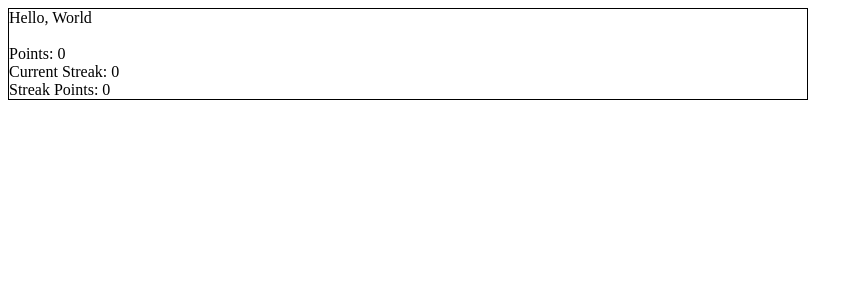
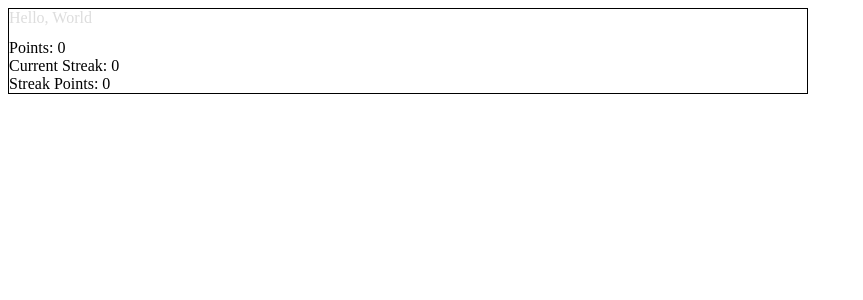
Before and after one commit to trevordilley/typecraft, a React (Create React App) app: page / in a window 1280 px wide. Shown: the top 300 px of the page, without its empty margins (0-863 px from the left). Built offline with nearby package versions, Linux system fonts and the light colour scheme.

Commit message:
Got basic overlapping of target and current word in

```diff
--- a/src/App.tsx
+++ b/src/App.tsx
@@ -1,7 +1,6 @@
 import React from "react"
 import * as Phaser from "phaser"
 import {TypingScene} from "./typingScene/TypingScene"
-
 
 export const BASE_CONFIG: Phaser.Types.Core.GameConfig = {
     title: "TypeCraft",
--- a/src/typingScene/TypingScene.tsx
+++ b/src/typingScene/TypingScene.tsx
@@ -3,6 +3,7 @@ import {BASE_CONFIG} from "../App"
 import {Game} from "../Game"
 import {observer} from "mobx-react-lite"
 import {typingStore} from "./TypingStore"
+import {ActiveWord} from "./activeWord/ActiveWord"
 const preload = (scene: Phaser.Scene) => {
     console.log("preloaded")
 }
@@ -14,7 +15,6 @@ const update = (scene: Phaser.Scene) => {
 
 const onKeyGlobalPress = (character: string) => {
     const newWord = `${typingStore.currentWord}${character}`
-    console.log(newWord)
     if(typingStore.targetWord.startsWith(newWord)) {
         // Cool we got the correct character
         typingStore.points += 1
@@ -50,14 +50,14 @@ export const TypingScene = observer(() => {
     return (
             <Game config={TypingSceneConfig}>
                 <div>
-                    {typingStore.targetWord}
-                    <br/>
-                    {typingStore.currentWord}
-                    <br/>
+                    <ActiveWord
+                        targetWord={typingStore.targetWord}
+                        currentWord={typingStore.currentWord}
+                        />
+                </div>
+                <div>
                     Points: {typingStore.points}
                     <br/>
-                </div>
-                <div>
                     Current Streak: {typingStore.currentStreak}
                     <br/>
                     Streak Points: {typingStore.streakPoints}
--- /dev/null
+++ b/src/typingScene/activeWord/ActiveWord.tsx
@@ -0,0 +1,25 @@
+import React from 'react'
+
+const chars = (word: string) => word.split('').map(c => <span>{c}</span>)
+
+const Word: React.FC<{word: string}> = ({word}) => {
+    return (<>{chars(word)}</>)
+}
+
+
+export const ActiveWord: React.FC <{targetWord: string, currentWord: string}> =
+    ({targetWord, currentWord}) => {
+
+    // TODO: Don't use fixed height
+    return (
+        <div style={{height: 30}}>
+            <div style={{position: 'absolute',  color: '#ddd'}}>
+                <Word word={targetWord}/>
+            </div>
+            <div style={{position: 'absolute'}}>
+                <Word word={currentWord}/>
+            </div>
+        </div>
+    )
+
+}
```
